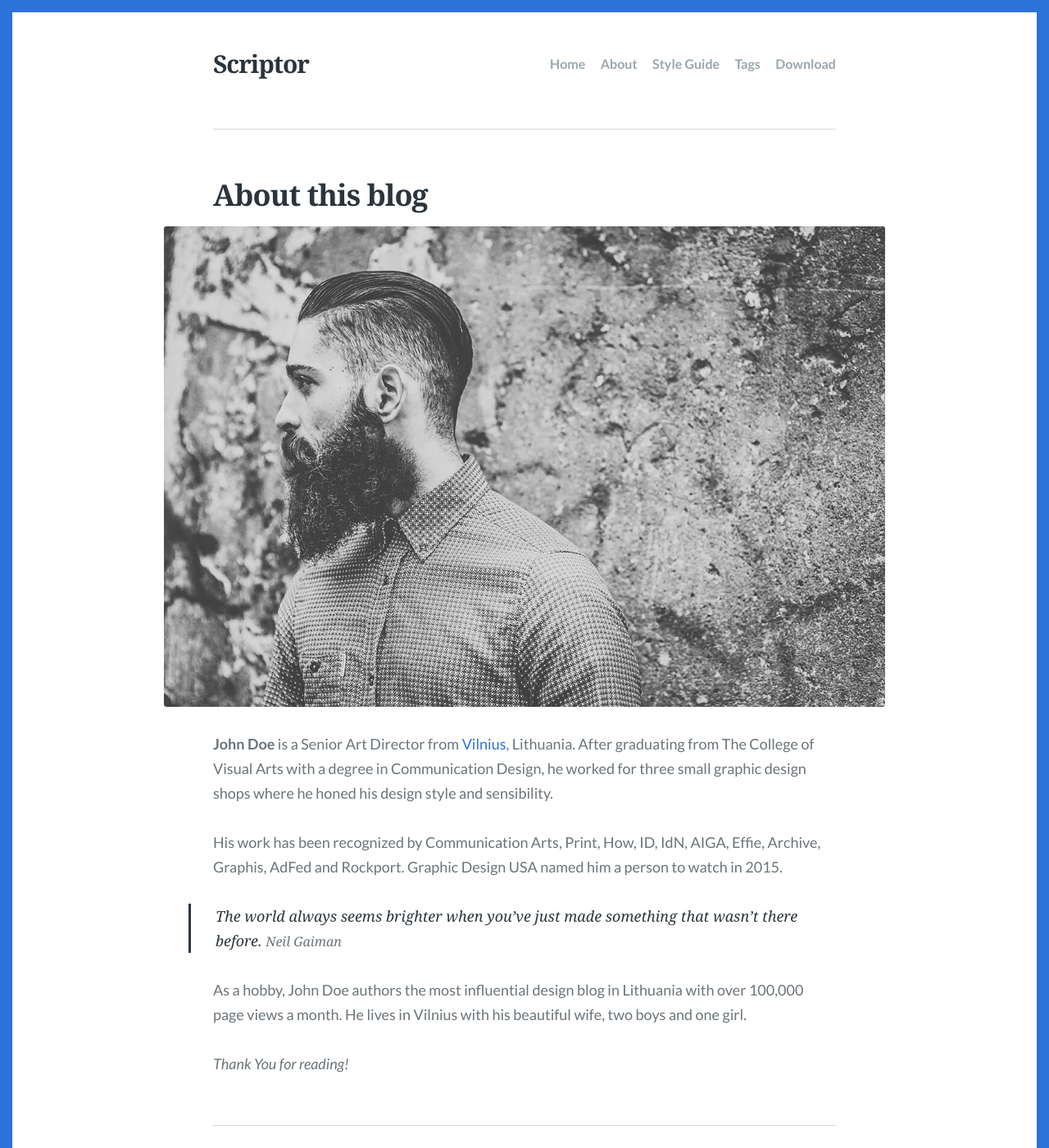
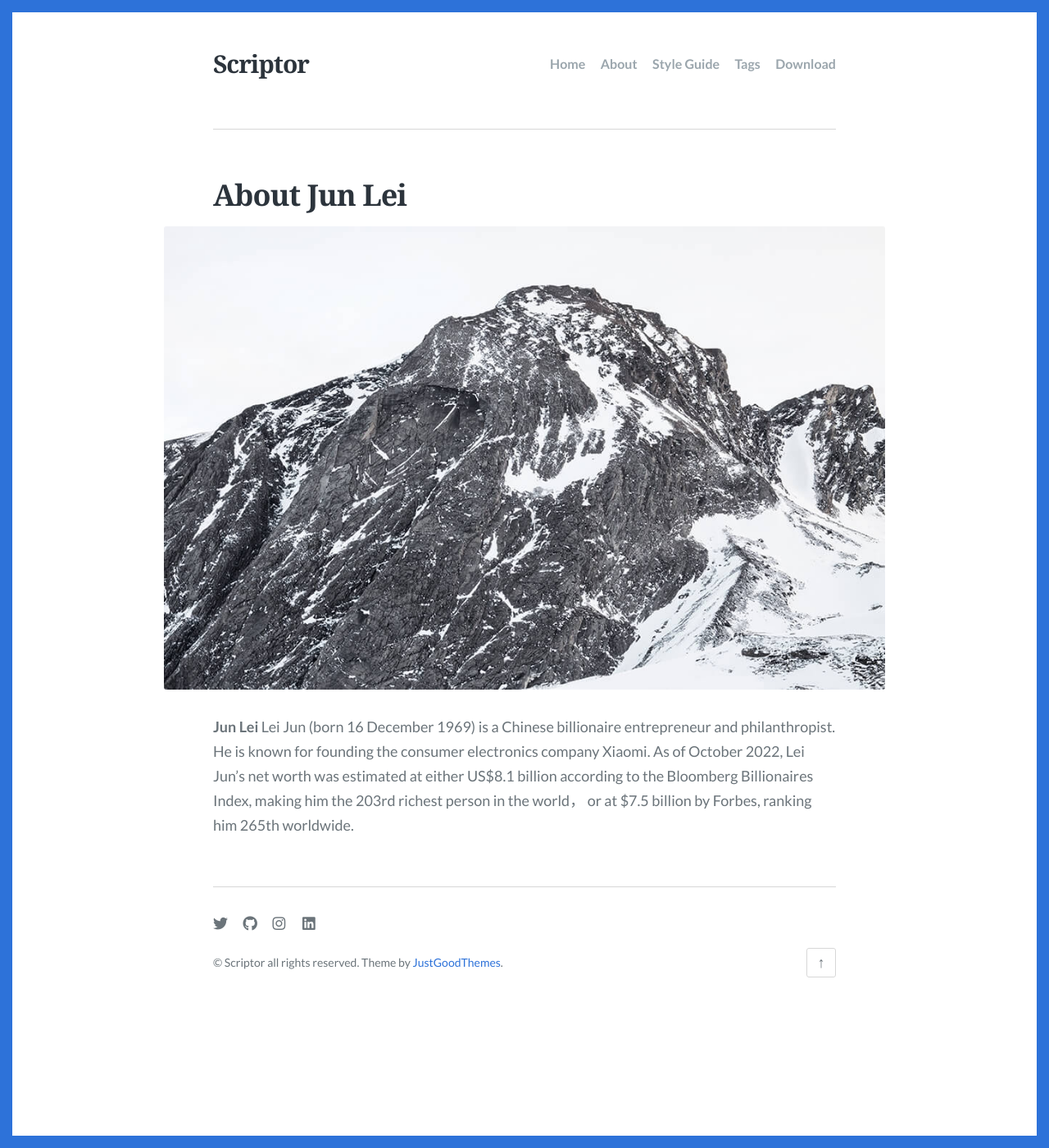
Before and after one commit to ciqiaowang/ciqiaowang.github.io, a Jekyll site: the page built from about.md, in a window 1280 px wide and 1400 px high. Shown: the whole window at 82% size. Built offline with Jekyll 4.4.1, drawn with Linux system fonts in a browser that asks for light colours; some web fonts are replaced.

Commit message:
Update about.md

```diff
--- a/about.md
+++ b/about.md
@@ -1,16 +1,8 @@
 ---
 layout: page
-title: About this blog
+title: About Jun Lei
 description: An optional about page for Scriptor Jekyll theme
-feature_image: images/about.jpg
+feature_image: images/mountain.jpg
 ---
 
-**John Doe** is a Senior Art Director from [Vilnius](https://en.wikipedia.org/wiki/Vilnius), Lithuania. After graduating from The College of Visual Arts with a degree in Communication Design, he worked for three small graphic design shops where he honed his design style and sensibility.
-
-His work has been recognized by Communication Arts, Print, How, ID, IdN, AIGA, Effie, Archive, Graphis, AdFed and Rockport. Graphic Design USA named him a person to watch in 2015.
-
->The world always seems brighter when you’ve just made something that wasn’t there before. <cite>Neil Gaiman</cite>
-
-As a hobby, John Doe authors the most influential design blog in Lithuania with over 100,000 page views a month. He lives in Vilnius with his beautiful wife, two boys and one girl.
-
-*Thank You for reading!*
+**Jun Lei** Lei Jun (born 16 December 1969) is a Chinese billionaire entrepreneur and philanthropist. He is known for founding the consumer electronics company Xiaomi. As of October 2022, Lei Jun's net worth was estimated at either US$8.1 billion according to the Bloomberg Billionaires Index, making him the 203rd richest person in the world， or at $7.5 billion by Forbes, ranking him 265th worldwide.
```
